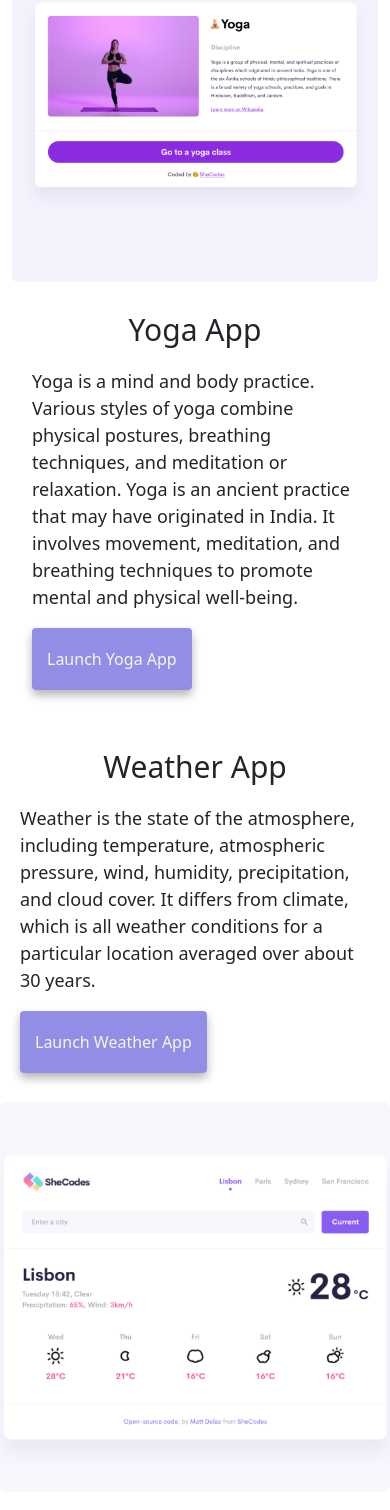
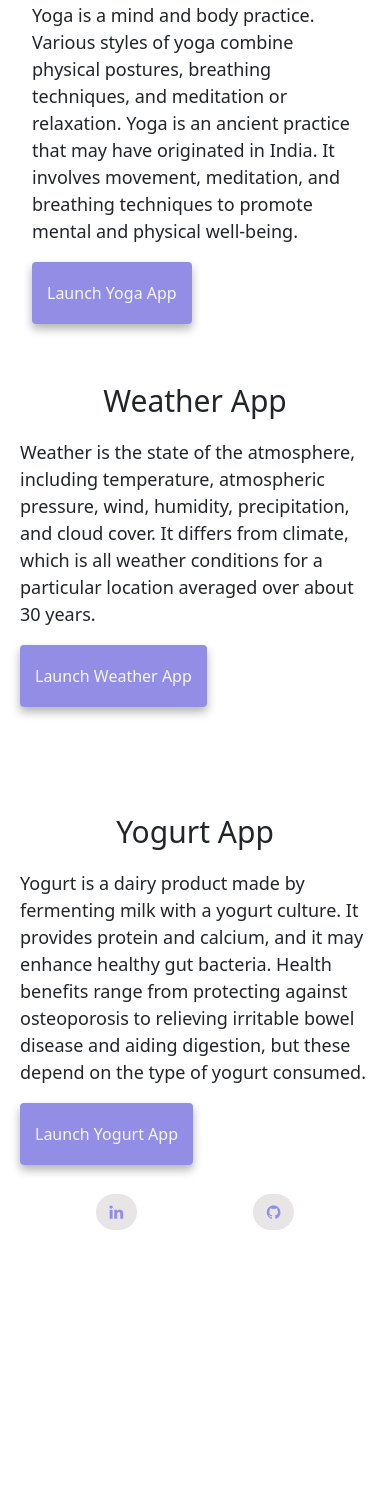
Before and after one commit to SabinaAkhundova/Advanced-Tools-HW, a website: page index.html in a window 390 px wide. Shown: the part 490-2000 px from the top of the page. After the commit the page ends 1780 px from the top, so only its background shows below. Drawn offline with nearby package versions, Linux system fonts and the light colour scheme.

Commit message:
Update index.html added d-none to img forthe small width

```diff
--- a/index.html
+++ b/index.html
@@ -69,7 +69,7 @@
     <div class="container">
       <div class="row mt-3">
         <div class="col-md-6">
-          <img src="/images/yoga.png" class="img-fluid rounded" alt="Yoga project" />
+          <img src="/images/yoga.png" class="img-fluid rounded d-none d-sm-block" alt="Yoga project" />
         </div>
         <div class="col-md-6">
           <h2>Yoga App</h2>
@@ -100,12 +100,12 @@
         </div>
       </div>
       <div class="col-md-6">
-        <img src="/images/weather.png" class="img-fluid rounded" alt="Weather App"/>
+        <img src="/images/weather.png" class="img-fluid rounded d-none d-sm-block" alt="Weather App"/>
       </div>
     </div>
 <div class="row mt-5">
     <div class="col-md-6">
-      <img src="/images/yogurt.png" class="img-fluid rounded" alt="Yogurt App"</>
+      <img src="/images/yogurt.png" class="img-fluid rounded d-none d-sm-block" alt="Yogurt App"</>
     </div>
     <div class="col-md-6">
       <h2>Yogurt App</h2>
```
